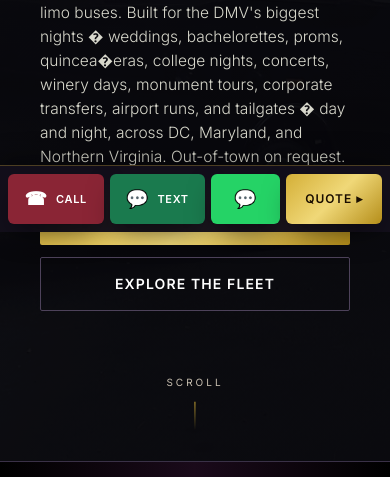
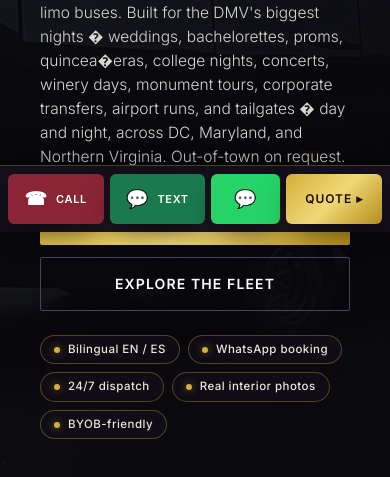
Before and after one commit to Azaiah00/partybusrus, a plain HTML site: page site/index.html in a window 390 px wide. Shown: the part 612-1089 px from the top of the page. Drawn offline with nearby package versions, Linux system fonts and the light colour scheme.

Commit message:
Phase 4 i1: hero differentiators row + iOS photo fixes
site/index.html:
- Add 5-pill differentiators row under hero CTAs: Bilingual EN/ES,
  WhatsApp booking, 24/7 dispatch, Real interior photos,
  BYOB-friendly. Glass-effect over hero photo with subtle gold
  border and dot accents. Mobile-first, wraps to multiple rows.
  Echoes Phase 3 benchmark insight: none of the 5 surveyed DMV
  competitors advertise more than one of these.
- Cache buster bumped on mobile.css link.

site/mobile.css:
- Fix iOS Safari background-attachment:fixed bug on .final-cta —
  swap to scroll on mobile, image now renders correctly.
- Lock .hero min-height to 78vh on mobile (was auto) and force
  .hero-bg to explicit height + cover. Fixes occasional iOS
  Safari layout collapse where the absolute-positioned background
  rendered at zero height.
- Add defensive background-repeat:no-repeat across all background
  -image divs (.showcase-tile, .bus-card .img, .led-tile, etc.).

site/sw.js: bump CACHE_VERSION v6 → v7-photos-fix to evict any
stuck cached broken-asset responses on returning visitors.

Co-Authored-By: Claude Opus 4.7 (1M context) <noreply@anthropic.com>

```diff
--- a/site/index.html
+++ b/site/index.html
@@ -152,6 +152,13 @@ nav.main .container{display:flex;align-items:center;justify-content:space-betwee
 .hero-scroll{position:absolute;bottom:30px;left:50%;transform:translateX(-50%);z-index:3;color:var(--mute);font-size:10px;letter-spacing:.3em;text-transform:uppercase;display:flex;flex-direction:column;align-items:center;gap:10px}
 .hero-scroll:after{content:"";width:1px;height:30px;background:linear-gradient(180deg,var(--gold),transparent);animation:scroll-pulse 2s ease-in-out infinite}
 @keyframes scroll-pulse{0%,100%{transform:scaleY(.4);opacity:.4}50%{transform:scaleY(1);opacity:1}}
+
+/* HERO DIFFERENTIATORS ROW (Phase 4 i1) */
+.diff-row{display:flex;flex-wrap:wrap;gap:10px;margin-top:34px;max-width:760px}
+.diff-pill{display:inline-flex;align-items:center;gap:8px;padding:10px 16px;background:rgba(20,16,28,.55);border:1px solid rgba(212,175,55,.35);backdrop-filter:blur(8px);-webkit-backdrop-filter:blur(8px);border-radius:999px;color:#e8e8dc;font-size:12.5px;font-weight:500;letter-spacing:.04em;line-height:1;white-space:nowrap;transition:border-color .25s var(--ease),background .25s var(--ease)}
+.diff-pill:before{content:"";width:6px;height:6px;border-radius:50%;background:var(--gold);box-shadow:0 0 8px rgba(212,175,55,.6);flex:0 0 6px}
+.diff-pill:hover{border-color:rgba(212,175,55,.7);background:rgba(20,16,28,.75)}
+@media(max-width:520px){.diff-row{gap:8px;margin-top:24px}.diff-pill{padding:8px 13px;font-size:11.5px}}
 
 /* TRUST BAR */
 .trustbar{background:#000;border-top:1px solid var(--line);border-bottom:1px solid var(--line);padding:28px 0}
@@ -909,7 +916,7 @@ footer{background:#000;color:var(--mute);padding:80px 0 30px;border-top:1px soli
 @media(min-width:680px){#pwaInstallBar{left:auto;right:20px;bottom:20px;max-width:380px}}
 
 </style>
-<link rel="stylesheet" href="/mobile.css?v=20260528-phone-swap" media="screen">
+<link rel="stylesheet" href="/mobile.css?v=20260528-photos-fix" media="screen">
 </head>
 <body class="page-home">
 <!-- Google Tag Manager (noscript) -->
@@ -1040,6 +1047,13 @@ height="0" width="0" style="display:none;visibility:hidden"></iframe></noscript>
       <div class="hero-actions">
         <a href="/quote.html" class="btn gold lg">Reserve Your Bus <span class="arrow">?</span></a>
         <a href="/fleet.html" class="btn ghost lg">Explore the Fleet</a>
+      </div>
+      <div class="diff-row" role="list" aria-label="What makes us different">
+        <span class="diff-pill" role="listitem">Bilingual EN / ES</span>
+        <span class="diff-pill" role="listitem">WhatsApp booking</span>
+        <span class="diff-pill" role="listitem">24/7 dispatch</span>
+        <span class="diff-pill" role="listitem">Real interior photos</span>
+        <span class="diff-pill" role="listitem">BYOB-friendly</span>
       </div>
     </div>
     <a class="hero-scroll" href="#stats">Scroll</a>
--- a/site/mobile.css
+++ b/site/mobile.css
@@ -212,7 +212,30 @@ input[type="checkbox"], input[type="radio"] {
   }
 
   /* HERO — bulletproof */
-  .hero { padding: 60px 0 70px !important; min-height: auto !important; }
+  .hero { padding: 60px 0 70px !important; min-height: 78vh !important; }
+  /* Guarantee the hero background image actually renders on mobile —
+     some iOS Safari versions collapse position:absolute children when
+     parent has min-height:auto. Lock a real height. */
+  .hero-bg {
+    height: 100% !important;
+    min-height: 78vh !important;
+    background-size: cover !important;
+    background-position: center !important;
+  }
+  /* iOS Safari does NOT support background-attachment:fixed — image
+     either vanishes, stretches, or pins weirdly. Override to scroll. */
+  .final-cta {
+    background-attachment: scroll !important;
+    background-size: cover !important;
+    background-position: center !important;
+  }
+  /* Defensive: ensure ALL background-image divs have a real size on
+     mobile, since some inline styles may compete with mobile rules. */
+  .showcase-tile, .bus-card .img, .led-tile, .gw-card .img,
+  .hero-bg, .page-hero-bg, .final-cta {
+    background-repeat: no-repeat !important;
+  }
+
   .hero, .hero-inner, .hero .container {
     padding-left: 20px !important;
     padding-right: 20px !important;
--- a/site/sw.js
+++ b/site/sw.js
@@ -1,7 +1,7 @@
 // Party Bus R Us — Service Worker
 // Strategy: network-first for HTML (always fresh), cache-first for assets
 
-const CACHE_VERSION = 'pbru-v6-2026-05-28-logo3';
+const CACHE_VERSION = 'pbru-v7-2026-05-28-photos-fix';
 const STATIC_ASSETS = [
   '/',
   '/manifest.json',
```
